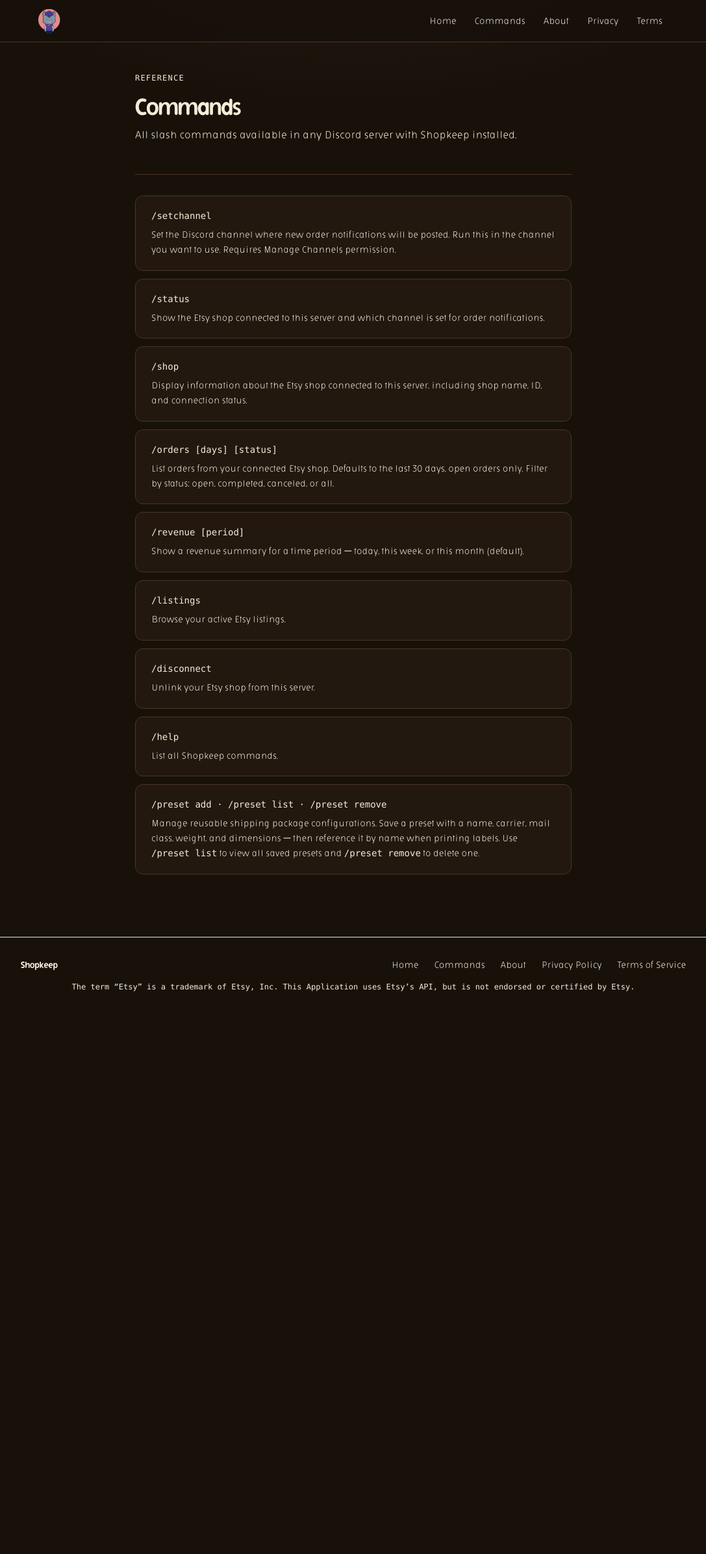
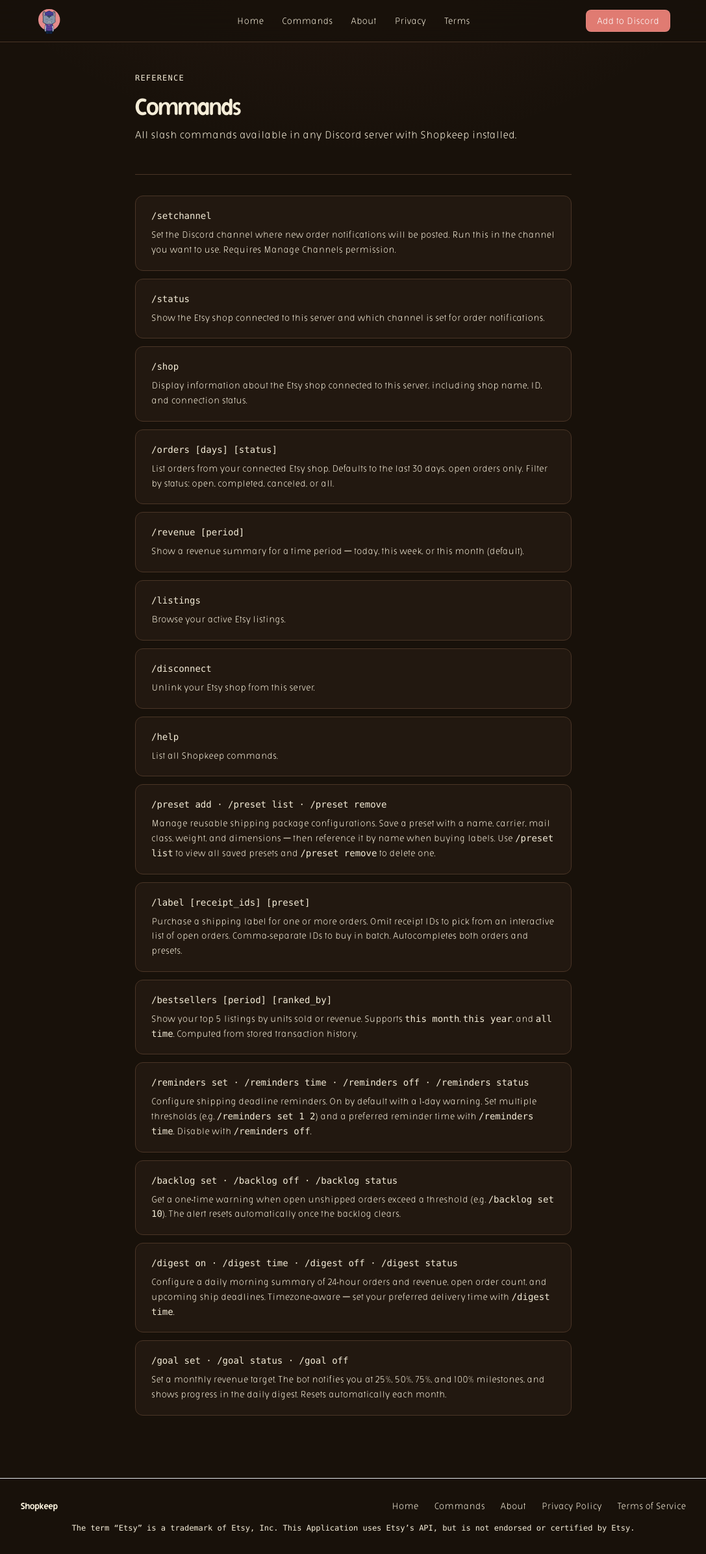
Before and after one commit to madisonewebb/shopkeep, a Flask app: page /commands in a window 1280 px wide. Shown: the whole page at 65% size, without its empty margins (96-1183 px from the left). Before the commit the page ends 1526 px from the top, so only its background shows below. Run offline with Flask 3, Linux system fonts and the light colour scheme; some libraries are stand-ins or nearby versions.

Commit message:
feat: consistent navbar on all pages, add missing commands to /commands

```diff
--- a/src/web/app.py
+++ b/src/web/app.py
@@ -64,15 +64,18 @@
 
 # ── Routes ────────────────────────────────────────────────────────────────────
 
-@app.route("/")
-def index():
-    invite_url = (
+def _invite_url() -> str:
+    return (
         f"https://discord.com/oauth2/authorize"
         f"?client_id={DISCORD_CLIENT_ID}"
         f"&permissions=19456"
         f"&scope=bot%20applications.commands"
     )
-    return render_template("index.html", invite_url=invite_url)
+
+
+@app.route("/")
+def index():
+    return render_template("index.html", invite_url=_invite_url())
 
 
 @app.route("/connect/<setup_token>", methods=["GET", "POST"])
@@ -175,22 +178,22 @@
 
 @app.route("/commands")
 def commands():
-    return render_template("commands.html")
+    return render_template("commands.html", invite_url=_invite_url())
 
 
 @app.route("/about")
 def about():
-    return render_template("about.html")
+    return render_template("about.html", invite_url=_invite_url())
 
 
 @app.route("/privacy")
 def privacy():
-    return render_template("privacy.html")
+    return render_template("privacy.html", invite_url=_invite_url())
 
 
 @app.route("/terms")
 def terms():
-    return render_template("terms.html")
+    return render_template("terms.html", invite_url=_invite_url())
 
 
 @app.route("/health")
--- a/src/web/templates/about.html
+++ b/src/web/templates/about.html
@@ -103,15 +103,16 @@
 <body class="font-body text-sk-text antialiased" style="font-weight:450">
 
   <nav class="main-nav fixed top-0 left-0 right-0 z-50">
-    <div class="max-w-5xl mx-auto px-6 py-3 flex items-center justify-between">
+    <div class="max-w-5xl mx-auto px-6 py-3 relative flex items-center justify-between">
       <a href="/"><img src="{{ url_for('static', filename='logo.png') }}" alt="Shopkeep" class="h-10 w-10 rounded-xl"></a>
-      <div class="hidden md:flex items-center gap-1">
+      <div class="hidden md:flex items-center gap-1 absolute left-1/2 -translate-x-1/2">
         <a href="/" class="px-3 py-1.5 text-sm text-sk-muted hover:text-sk-text rounded-md transition-colors">Home</a>
         <a href="/commands" class="px-3 py-1.5 text-sm text-sk-muted hover:text-sk-text rounded-md transition-colors">Commands</a>
         <a href="/about" class="px-3 py-1.5 text-sm text-sk-text rounded-md">About</a>
         <a href="/privacy" class="px-3 py-1.5 text-sm text-sk-muted hover:text-sk-text rounded-md transition-colors">Privacy</a>
         <a href="/terms" class="px-3 py-1.5 text-sm text-sk-muted hover:text-sk-text rounded-md transition-colors">Terms</a>
       </div>
+      <a href="{{ invite_url }}" class="btn-primary text-sm font-medium text-white px-4 py-1.5 rounded-lg">Add to Discord</a>
     </div>
   </nav>
 
--- a/src/web/templates/commands.html
+++ b/src/web/templates/commands.html
@@ -98,15 +98,16 @@
 <body class="font-body text-sk-text antialiased" style="font-weight:450">
 
   <nav class="main-nav fixed top-0 left-0 right-0 z-50">
-    <div class="max-w-5xl mx-auto px-6 py-3 flex items-center justify-between">
+    <div class="max-w-5xl mx-auto px-6 py-3 relative flex items-center justify-between">
       <a href="/"><img src="{{ url_for('static', filename='logo.png') }}" alt="Shopkeep" class="h-10 w-10 rounded-xl"></a>
-      <div class="hidden md:flex items-center gap-1">
+      <div class="hidden md:flex items-center gap-1 absolute left-1/2 -translate-x-1/2">
         <a href="/" class="px-3 py-1.5 text-sm text-sk-muted hover:text-sk-text rounded-md transition-colors">Home</a>
         <a href="/commands" class="px-3 py-1.5 text-sm text-sk-text rounded-md">Commands</a>
         <a href="/about" class="px-3 py-1.5 text-sm text-sk-muted hover:text-sk-text rounded-md transition-colors">About</a>
         <a href="/privacy" class="px-3 py-1.5 text-sm text-sk-muted hover:text-sk-text rounded-md transition-colors">Privacy</a>
         <a href="/terms" class="px-3 py-1.5 text-sm text-sk-muted hover:text-sk-text rounded-md transition-colors">Terms</a>
       </div>
+      <a href="{{ invite_url }}" class="btn-primary text-sm font-medium text-white px-4 py-1.5 rounded-lg">Add to Discord</a>
     </div>
   </nav>
 
@@ -162,7 +163,37 @@
 
         <div class="cmd-card">
           <code class="text-sk-lblue text-sm font-medium block mb-2">/preset add · /preset list · /preset remove</code>
-          <p class="text-sm text-sk-muted leading-relaxed">Manage reusable shipping package configurations. Save a preset with a name, carrier, mail class, weight, and dimensions — then reference it by name when printing labels. Use <code class="text-sk-lblue">/preset list</code> to view all saved presets and <code class="text-sk-lblue">/preset remove</code> to delete one.</p>
+          <p class="text-sm text-sk-muted leading-relaxed">Manage reusable shipping package configurations. Save a preset with a name, carrier, mail class, weight, and dimensions — then reference it by name when buying labels. Use <code class="text-sk-lblue">/preset list</code> to view all saved presets and <code class="text-sk-lblue">/preset remove</code> to delete one.</p>
+        </div>
+
+        <div class="cmd-card">
+          <code class="text-sk-lblue text-sm font-medium block mb-2">/label [receipt_ids] [preset]</code>
+          <p class="text-sm text-sk-muted leading-relaxed">Purchase a shipping label for one or more orders. Omit receipt IDs to pick from an interactive list of open orders. Comma-separate IDs to buy in batch. Autocompletes both orders and presets.</p>
+        </div>
+
+        <div class="cmd-card">
+          <code class="text-sk-lblue text-sm font-medium block mb-2">/bestsellers [period] [ranked_by]</code>
+          <p class="text-sm text-sk-muted leading-relaxed">Show your top 5 listings by units sold or revenue. Supports <code class="text-sk-lblue">this month</code>, <code class="text-sk-lblue">this year</code>, and <code class="text-sk-lblue">all time</code>. Computed from stored transaction history.</p>
+        </div>
+
+        <div class="cmd-card">
+          <code class="text-sk-lblue text-sm font-medium block mb-2">/reminders set · /reminders time · /reminders off · /reminders status</code>
+          <p class="text-sm text-sk-muted leading-relaxed">Configure shipping deadline reminders. On by default with a 1-day warning. Set multiple thresholds (e.g. <code class="text-sk-lblue">/reminders set 1 2</code>) and a preferred reminder time with <code class="text-sk-lblue">/reminders time</code>. Disable with <code class="text-sk-lblue">/reminders off</code>.</p>
+        </div>
+
+        <div class="cmd-card">
+          <code class="text-sk-lblue text-sm font-medium block mb-2">/backlog set · /backlog off · /backlog status</code>
+          <p class="text-sm text-sk-muted leading-relaxed">Get a one-time warning when open unshipped orders exceed a threshold (e.g. <code class="text-sk-lblue">/backlog set 10</code>). The alert resets automatically once the backlog clears.</p>
+        </div>
+
+        <div class="cmd-card">
+          <code class="text-sk-lblue text-sm font-medium block mb-2">/digest on · /digest time · /digest off · /digest status</code>
+          <p class="text-sm text-sk-muted leading-relaxed">Configure a daily morning summary of 24-hour orders and revenue, open order count, and upcoming ship deadlines. Timezone-aware — set your preferred delivery time with <code class="text-sk-lblue">/digest time</code>.</p>
+        </div>
+
+        <div class="cmd-card">
+          <code class="text-sk-lblue text-sm font-medium block mb-2">/goal set · /goal status · /goal off</code>
+          <p class="text-sm text-sk-muted leading-relaxed">Set a monthly revenue target. The bot notifies you at 25%, 50%, 75%, and 100% milestones, and shows progress in the daily digest. Resets automatically each month.</p>
         </div>
       </div>
     </div>
--- a/src/web/templates/index.html
+++ b/src/web/templates/index.html
@@ -121,9 +121,9 @@
 <body class="font-body text-sk-text antialiased" style="font-weight:450">
 
   <nav class="main-nav fixed top-0 left-0 right-0 z-50">
-    <div class="max-w-5xl mx-auto px-6 py-3 flex items-center justify-between">
+    <div class="max-w-5xl mx-auto px-6 py-3 relative flex items-center justify-between">
       <a href="/"><img src="{{ url_for('static', filename='logo.png') }}" alt="Shopkeep" class="h-10 w-10 rounded-xl"></a>
-      <div class="hidden md:flex items-center gap-1">
+      <div class="hidden md:flex items-center gap-1 absolute left-1/2 -translate-x-1/2">
         <a href="/" class="px-3 py-1.5 text-sm text-sk-text rounded-md">Home</a>
         <a href="/commands" class="px-3 py-1.5 text-sm text-sk-muted hover:text-sk-text rounded-md transition-colors">Commands</a>
         <a href="/about" class="px-3 py-1.5 text-sm text-sk-muted hover:text-sk-text rounded-md transition-colors">About</a>
--- a/src/web/templates/privacy.html
+++ b/src/web/templates/privacy.html
@@ -115,15 +115,16 @@
 <body class="font-body text-sk-text antialiased" style="font-weight:450">
 
   <nav class="main-nav fixed top-0 left-0 right-0 z-50">
-    <div class="max-w-5xl mx-auto px-6 py-3 flex items-center justify-between">
+    <div class="max-w-5xl mx-auto px-6 py-3 relative flex items-center justify-between">
       <a href="/"><img src="{{ url_for('static', filename='logo.png') }}" alt="Shopkeep" class="h-10 w-10 rounded-xl"></a>
-      <div class="hidden md:flex items-center gap-1">
+      <div class="hidden md:flex items-center gap-1 absolute left-1/2 -translate-x-1/2">
         <a href="/" class="px-3 py-1.5 text-sm text-sk-muted hover:text-sk-text rounded-md transition-colors">Home</a>
         <a href="/commands" class="px-3 py-1.5 text-sm text-sk-muted hover:text-sk-text rounded-md transition-colors">Commands</a>
         <a href="/about" class="px-3 py-1.5 text-sm text-sk-muted hover:text-sk-text rounded-md transition-colors">About</a>
         <a href="/privacy" class="px-3 py-1.5 text-sm text-sk-text rounded-md">Privacy</a>
         <a href="/terms" class="px-3 py-1.5 text-sm text-sk-muted hover:text-sk-text rounded-md transition-colors">Terms</a>
       </div>
+      <a href="{{ invite_url }}" class="btn-primary text-sm font-medium text-white px-4 py-1.5 rounded-lg">Add to Discord</a>
     </div>
   </nav>
 
--- a/src/web/templates/terms.html
+++ b/src/web/templates/terms.html
@@ -93,15 +93,16 @@
 <body class="font-body text-sk-text antialiased" style="font-weight:450">
 
   <nav class="main-nav fixed top-0 left-0 right-0 z-50">
-    <div class="max-w-5xl mx-auto px-6 py-3 flex items-center justify-between">
+    <div class="max-w-5xl mx-auto px-6 py-3 relative flex items-center justify-between">
       <a href="/"><img src="{{ url_for('static', filename='logo.png') }}" alt="Shopkeep" class="h-10 w-10 rounded-xl"></a>
-      <div class="hidden md:flex items-center gap-1">
+      <div class="hidden md:flex items-center gap-1 absolute left-1/2 -translate-x-1/2">
         <a href="/" class="px-3 py-1.5 text-sm text-sk-muted hover:text-sk-text rounded-md transition-colors">Home</a>
         <a href="/commands" class="px-3 py-1.5 text-sm text-sk-muted hover:text-sk-text rounded-md transition-colors">Commands</a>
         <a href="/about" class="px-3 py-1.5 text-sm text-sk-muted hover:text-sk-text rounded-md transition-colors">About</a>
         <a href="/privacy" class="px-3 py-1.5 text-sm text-sk-muted hover:text-sk-text rounded-md transition-colors">Privacy</a>
         <a href="/terms" class="px-3 py-1.5 text-sm text-sk-text rounded-md">Terms</a>
       </div>
+      <a href="{{ invite_url }}" class="btn-primary text-sm font-medium text-white px-4 py-1.5 rounded-lg">Add to Discord</a>
     </div>
   </nav>
 
```
